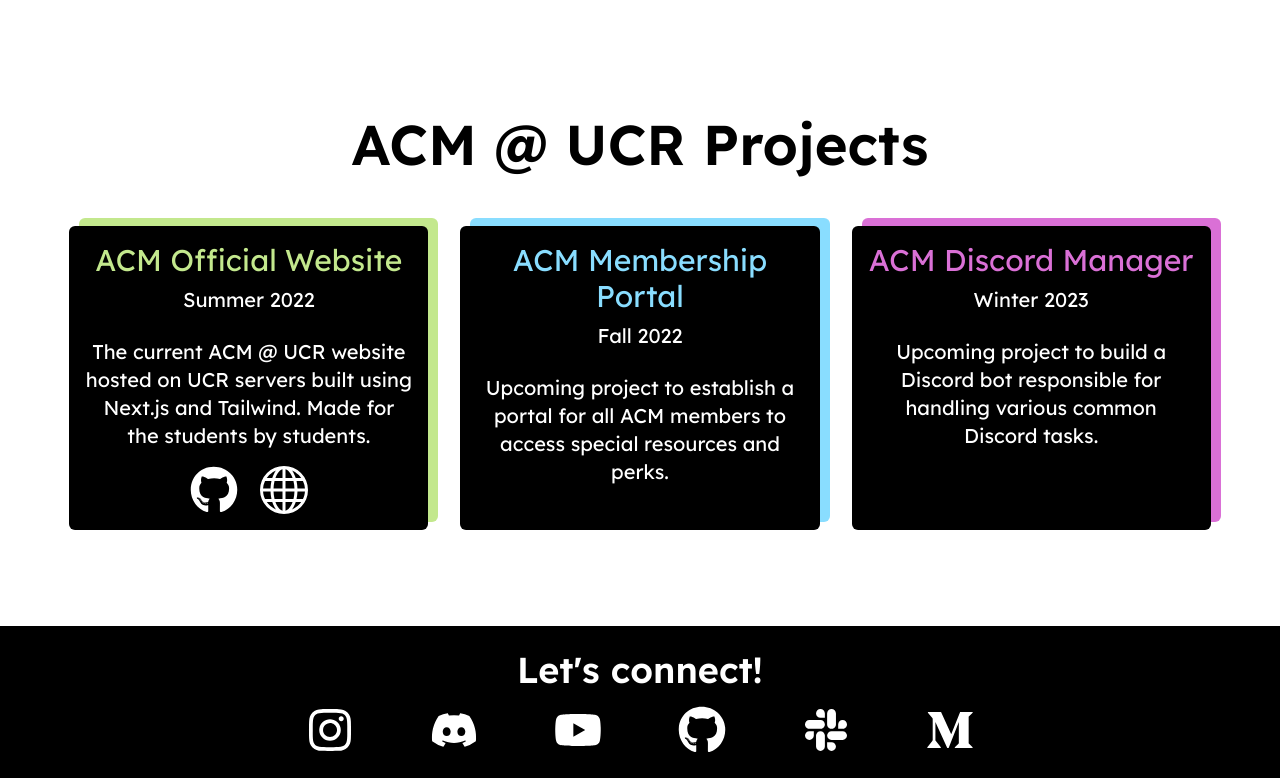
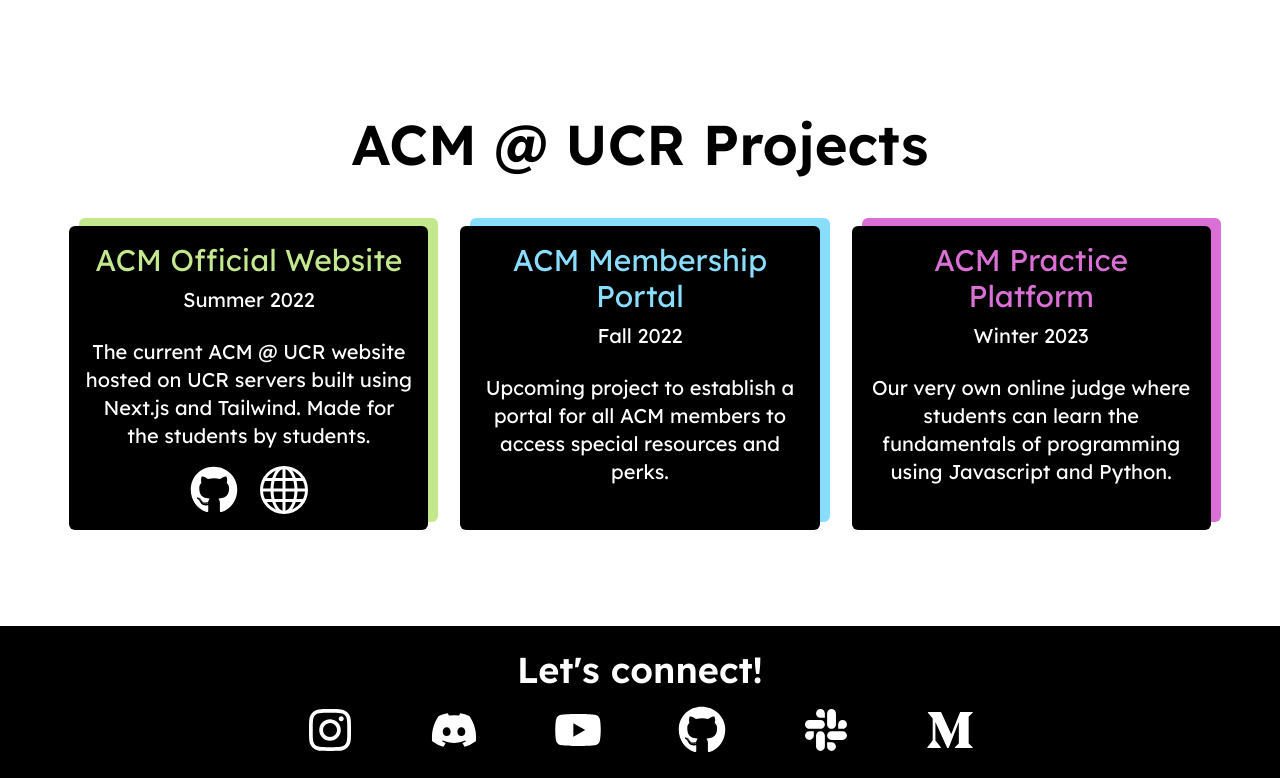
Before and after one commit to acm-ucr/acm-hydra, a Next.js app: page / in a window 1280 px wide. Shown: the part 2322-3100 px from the top of the page. Built offline with nearby package versions, Linux system fonts and the light colour scheme.

Commit message:
Added Winter Project

```diff
--- a/components/data/Projects.js
+++ b/components/data/Projects.js
@@ -20,10 +20,10 @@
 		titlecolor: "text-acm-lightblue",
 	},
 	{
-		title: "ACM Discord Manager",
+		title: "ACM Practice Platform",
 		timeline: "Winter 2023",
 		description:
-			"Upcoming project to build a Discord bot responsible for handling various common Discord tasks. ",
+			"Our very own online judge where students can learn the fundamentals of programming using Javascript and Python. ",
 		github: "",
 		deployed: "",
 		shadowcolor: "shadow-acm-purple",
```
